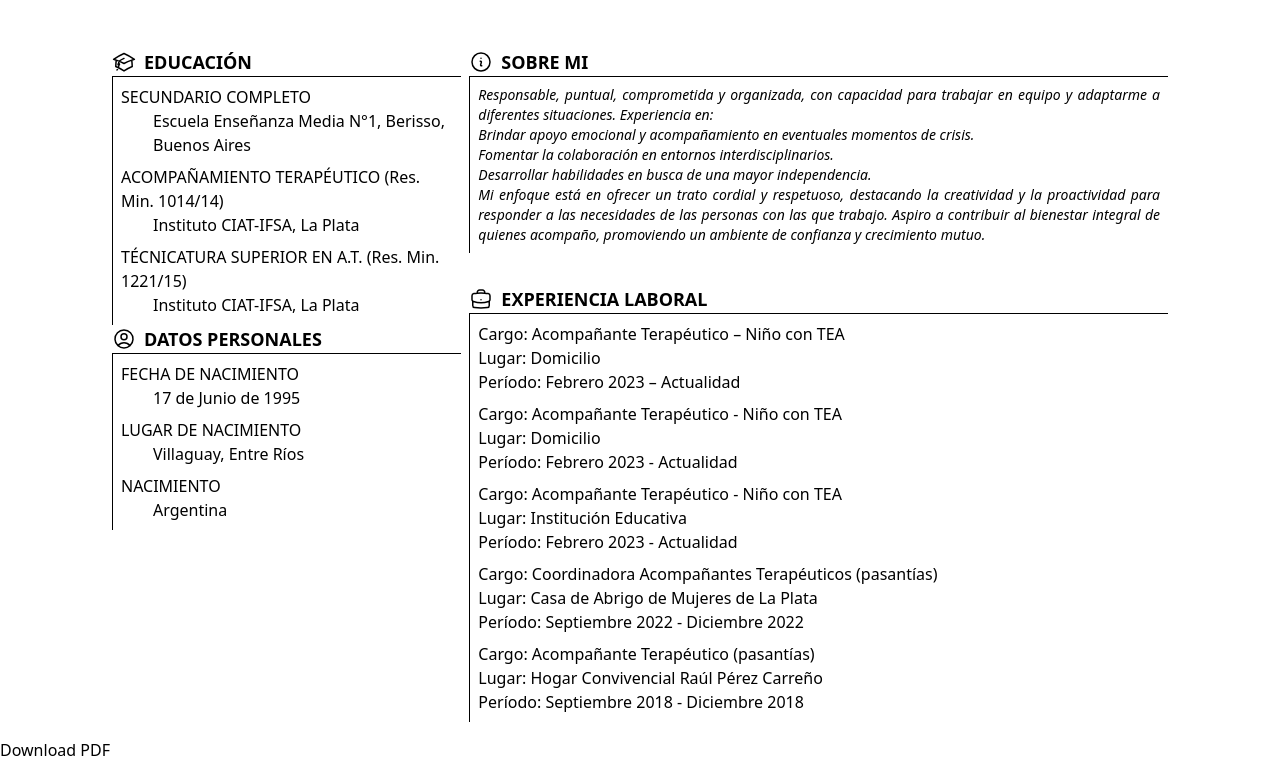
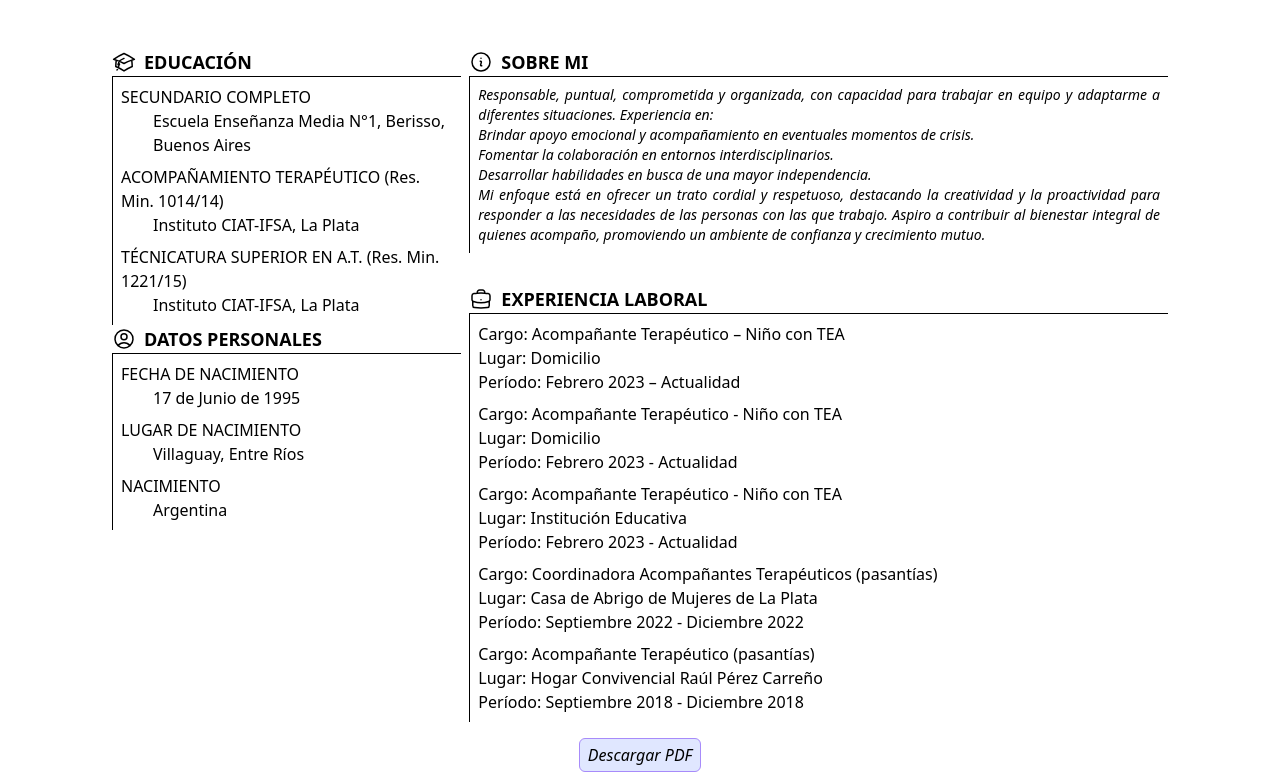
Before and after one commit to sebastianFeltes/j-retamar-at, a React (Vite) app: page / in a window 1280 px wide. Shown: the part 184-956 px from the top of the page. Built offline with nearby package versions, Linux system fonts and the light colour scheme; what react-to-pdf would draw is missing.

Commit message:
fix download btn

```diff
--- a/src/App.jsx
+++ b/src/App.jsx
@@ -382,11 +382,16 @@ function App() {
           </div>
         </div>
       </div>
-      <button
-        onClick={() => generatePDF(targetRef, { filename: "Retamar-J-CV.pdf" })}
-      >
-        Download PDF
-      </button>
+      <div className="flex w-full justify-center items-center">
+        <button
+          className="border rounded-md px-2 py-1 bg-indigo-100 border-violet-400 italic hover:bg-indigo-200"
+          onClick={() =>
+            generatePDF(targetRef, { filename: "Retamar-J-CV.pdf" })
+          }
+        >
+          Descargar PDF
+        </button>
+      </div>
     </div>
   );
 }
```
